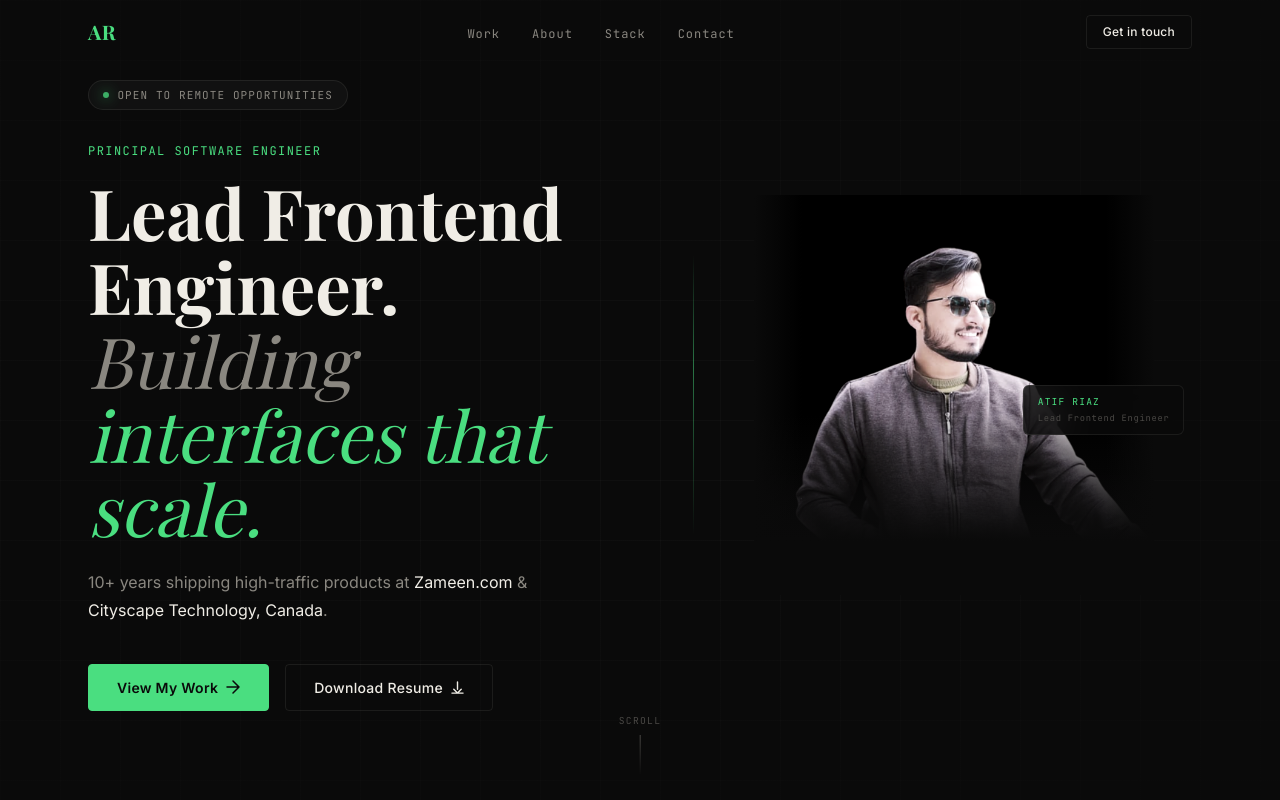
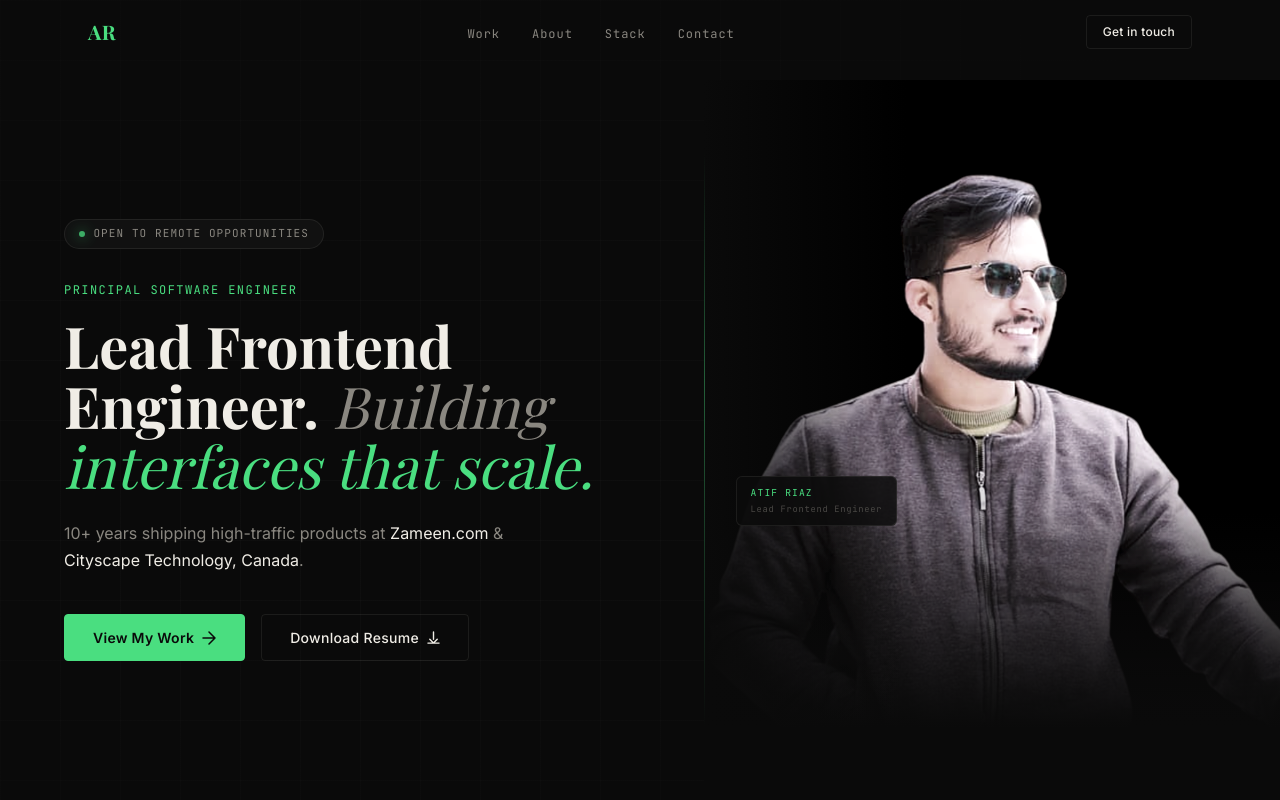
Before and after one commit to itsatifriaz/atifriaz, a Next.js app: page / in a window 1280 px wide. Shown: the top 800 px of the page. Built offline with nearby package versions, Linux system fonts and the light colour scheme.

Commit message:
Hero: make photo 3x larger with full-bleed right column layout
https://claude.ai/code/session_0141wqFEKVfMxLZL1juiGWGk

```diff
--- a/components/Hero.tsx
+++ b/components/Hero.tsx
@@ -63,25 +63,26 @@ export default function Hero() {
   return (
     <section
       id="home"
-      className="min-h-screen flex flex-col justify-center relative overflow-hidden"
-      style={{ paddingTop: "5rem", paddingBottom: "6rem" }}
+      className="hero-section"
     >
-      {/* Grid bg */}
+      {/* Grid background — full section */}
       <div aria-hidden="true" style={{
         position: "absolute", inset: 0,
         backgroundImage: "linear-gradient(var(--border) 1px, transparent 1px), linear-gradient(90deg, var(--border) 1px, transparent 1px)",
         backgroundSize: "60px 60px", opacity: 0.3, pointerEvents: "none",
       }} />
-      {/* Vignette */}
+      {/* Vignette — pulls harder on the right so grid doesn't fight the photo */}
       <div aria-hidden="true" style={{
         position: "absolute", inset: 0,
-        background: "radial-gradient(ellipse 90% 70% at 40% 50%, transparent 20%, var(--bg) 100%)",
+        background: "radial-gradient(ellipse 80% 80% at 30% 50%, transparent 10%, var(--bg) 90%)",
         pointerEvents: "none",
       }} />
 
-      <div className="max-w-6xl mx-auto px-6 relative z-10 w-full hero-grid">
-        {/* LEFT: text */}
-        <div>
+      {/* ── Full-bleed hero layout ── */}
+      <div className="hero-inner">
+
+        {/* LEFT: text column — constrained, padded */}
+        <div className="hero-text">
           <FadeUp delay={0} style={{ marginBottom: "2rem" }}>
             <span style={{
               display: "inline-flex", alignItems: "center", gap: "0.5rem",
@@ -116,7 +117,7 @@ export default function Hero() {
 
           <FadeUp delay={0.2} as="h1">
             <h1 className="font-display" style={{
-              fontSize: "clamp(2.5rem, 5.5vw, 5.25rem)", lineHeight: 1.05,
+              fontSize: "clamp(2.5rem, 4.5vw, 5.25rem)", lineHeight: 1.05,
               fontWeight: 700, color: "var(--text)", marginBottom: "1.5rem",
             }}>
               <span style={{ display: "block" }}>Lead Frontend</span>
@@ -161,48 +162,53 @@ export default function Hero() {
           </FadeUp>
         </div>
 
-        {/* RIGHT: photo */}
+        {/* RIGHT: photo column — bleeds to viewport edge */}
         <motion.div
-          initial={{ opacity: 0, x: 30 }}
+          className="hero-photo-col"
+          initial={{ opacity: 0, x: 40 }}
           animate={{ opacity: 1, x: 0 }}
-          transition={{ duration: 0.9, ease: [0.22, 0.61, 0.36, 1], delay: 0.35 }}
-          style={{ position: "relative", display: "flex", justifyContent: "center", alignItems: "flex-start" }}
+          transition={{ duration: 1.0, ease: [0.22, 0.61, 0.36, 1], delay: 0.3 }}
         >
-          {/* Thin accent vertical line — left edge */}
+          {/* Green accent glow behind the photo */}
+          <div aria-hidden="true" className="hero-glow" />
+
+          {/* Thin accent vertical line — left edge separator */}
           <div aria-hidden="true" style={{
-            position: "absolute", left: "-1.5rem", top: "15%", bottom: "15%", width: "1px",
+            position: "absolute", left: 0, top: "10%", bottom: "10%", width: "1px",
             background: "linear-gradient(to bottom, transparent, var(--accent) 40%, transparent)",
-            opacity: 0.5,
+            opacity: 0.4, zIndex: 2,
           }} />
 
-          {/* Photo wrapper — natural square crop, fade at bottom */}
-          <div style={{ position: "relative", width: "100%", maxWidth: "400px" }}>
+          {/* Photo wrapper — fills column, bleeds to right */}
+          <div className="hero-photo-wrap">
             <Image
               src="/atifriaz.png"
               alt="Atif Riaz — Lead Frontend Engineer"
               width={800}
               height={800}
               priority
-              sizes="(max-width: 900px) 90vw, 400px"
+              sizes="(max-width: 900px) 92vw, 48vw"
               style={{
                 width: "100%",
-                height: "auto",
+                height: "100%",
                 display: "block",
                 objectFit: "cover",
+                objectPosition: "center top",
                 filter: "contrast(1.06) brightness(1.0) saturate(0.9)",
               }}
             />
-            {/* Seamless bottom fade into page */}
+
+            {/* Seamless bottom fade into page bg */}
             <div aria-hidden="true" style={{
-              position: "absolute", bottom: 0, left: 0, right: 0, height: "45%",
-              background: "linear-gradient(to top, var(--bg) 30%, transparent 100%)",
-              pointerEvents: "none",
+              position: "absolute", bottom: 0, left: 0, right: 0, height: "40%",
+              background: "linear-gradient(to top, var(--bg) 25%, transparent 100%)",
+              pointerEvents: "none", zIndex: 1,
             }} />
-            {/* Side fades */}
+            {/* Left edge blends into text column */}
             <div aria-hidden="true" style={{
-              position: "absolute", inset: 0,
-              background: "linear-gradient(to right, var(--bg) 0%, transparent 12%, transparent 88%, var(--bg) 100%)",
-              pointerEvents: "none",
+              position: "absolute", top: 0, left: 0, bottom: 0, width: "35%",
+              background: "linear-gradient(to right, var(--bg) 0%, transparent 100%)",
+              pointerEvents: "none", zIndex: 1,
             }} />
           </div>
 
@@ -213,13 +219,14 @@ export default function Hero() {
             transition={{ delay: 1.1, duration: 0.5 }}
             style={{
               position: "absolute",
-              bottom: "40%",
-              right: "0.5rem",
+              bottom: "38%",
+              left: "2rem",
               background: "rgba(10,10,10,0.82)",
               border: "1px solid var(--border)",
               borderRadius: "6px",
               padding: "0.55rem 0.85rem",
               backdropFilter: "blur(20px)",
+              zIndex: 4,
             }}
           >
             <div style={{
@@ -246,7 +253,7 @@ export default function Hero() {
         style={{
           position: "absolute", bottom: "2rem", left: "50%", transform: "translateX(-50%)",
           display: "flex", flexDirection: "column", alignItems: "center",
-          gap: "0.4rem", pointerEvents: "none",
+          gap: "0.4rem", pointerEvents: "none", zIndex: 10,
         }}
       >
         <span style={{
@@ -260,15 +267,96 @@ export default function Hero() {
       </motion.div>
 
       <style>{`
-        .hero-grid {
+        /* ── Hero section shell ── */
+        .hero-section {
+          min-height: 100svh;
+          position: relative;
+          overflow: hidden;
+          display: flex;
+          flex-direction: column;
+          justify-content: center;
+          padding-top: 5rem;
+          padding-bottom: 6rem;
+        }
+
+        /* ── Full-bleed two-column inner ── */
+        .hero-inner {
+          position: relative;
+          z-index: 10;
+          width: 100%;
           display: grid;
           grid-template-columns: 1fr;
-          gap: 3rem;
           align-items: center;
+          min-height: calc(100svh - 11rem);
         }
+
+        /* ── Text column ── */
+        .hero-text {
+          padding: 0 clamp(1.5rem, 5vw, 5rem);
+        }
+
+        /* ── Photo column ── */
+        .hero-photo-col {
+          position: relative;
+          width: 100%;
+          display: flex;
+          align-items: stretch;
+        }
+
+        .hero-photo-wrap {
+          position: relative;
+          width: 100%;
+          aspect-ratio: 1 / 1;
+          overflow: hidden;
+        }
+
+        /* Glow */
+        .hero-glow {
+          position: absolute;
+          inset: -10% -5%;
+          background: radial-gradient(ellipse 70% 60% at 60% 50%, rgba(74,222,128,0.12) 0%, transparent 70%);
+          pointer-events: none;
+          z-index: 0;
+        }
+
+        /* ── Desktop: side-by-side, photo bleeds to viewport right ── */
         @media (min-width: 900px) {
-          .hero-grid { grid-template-columns: 1.1fr 0.9fr; }
+          .hero-inner {
+            grid-template-columns: 55fr 45fr;
+          }
+
+          .hero-photo-col {
+            /* Extend past the grid's right gutter to hug the viewport edge */
+            margin-right: calc(-1 * (100vw - 100%) / 2);
+            padding-right: 0;
+          }
+
+          .hero-photo-wrap {
+            aspect-ratio: unset;
+            height: min(90vh, 860px);
+            min-height: 500px;
+          }
         }
+
+        /* ── Mobile: photo below text, nice square ── */
+        @media (max-width: 899px) {
+          .hero-text {
+            padding: 0 1.5rem;
+            padding-bottom: 0;
+          }
+
+          .hero-photo-col {
+            padding: 0 1.5rem 0 1.5rem;
+          }
+
+          .hero-photo-wrap {
+            aspect-ratio: 1 / 1;
+            max-width: 480px;
+            margin: 0 auto;
+          }
+        }
+
+        /* ── Keyframes ── */
         @keyframes heroBlink {
           0%, 100% { opacity: 1; }
           50% { opacity: 0; }
```
